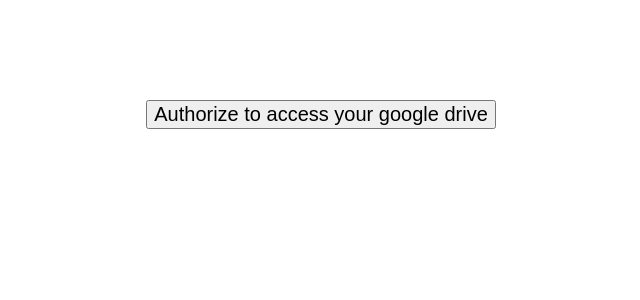
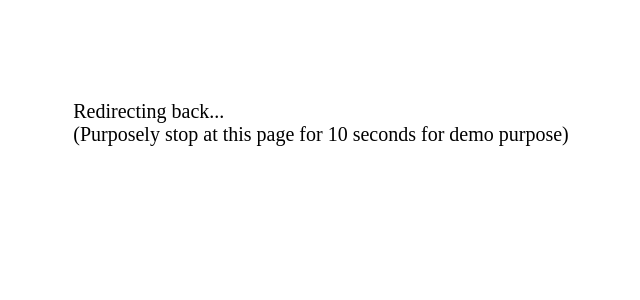
Before and after one commit to barry800414/react-google-oauth-example, a React (Create React App) app in the folder implicit_flow/: page /callback in a window 1280 px wide. Before the commit this address led to /. Shown: the top 300 px of the page, without its empty margins (319-959 px from the left). Built offline with nearby package versions, Linux system fonts and the light colour scheme.

Commit message:
feat: wait 10 seconds

```diff
--- a/implicit_flow/src/Callback.js
+++ b/implicit_flow/src/Callback.js
@@ -39,12 +39,15 @@
   useEffect(() => {
     const accessToken = getAccessTokenFromCallback();
     storeAccessToken(accessToken);
-    navigate("/");
+    setTimeout(() => {
+      navigate("/");
+    }, 10000);
   }, [])
 
   return (
     <div className="App">
-      Loading...
+      Redirecting back...
+      <br></br>(Purposely stop at this page for 10 seconds for demo purpose)
     </div>
   );
 }
```
